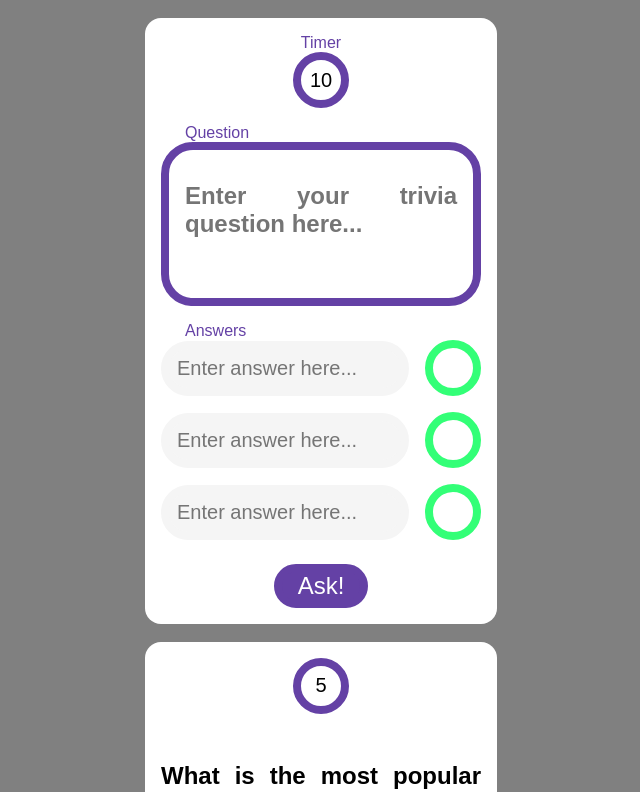
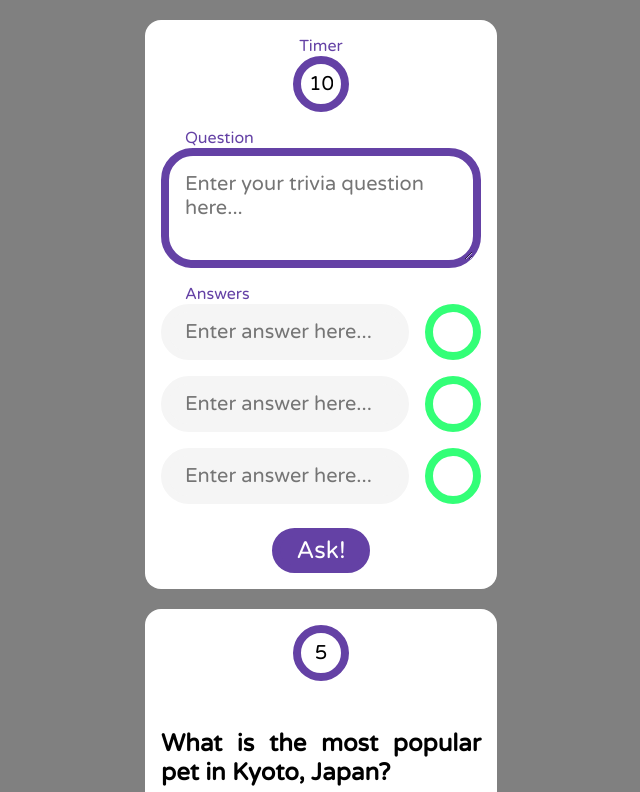
Before and after one commit to bern/live-trivia, a React (Create React App) app in the folder trivia-frontend/: page / in a window 1280 px wide. Shown: the top 792 px of the page, without its empty margins (319-959 px from the left). Built offline with nearby package versions, Linux system fonts and the light colour scheme.

Commit message:
more front-end wire up, ready to submit data from streamer side, need to add form validation though

```diff
--- a/trivia-frontend/package.json
+++ b/trivia-frontend/package.json
@@ -3,6 +3,7 @@
   "version": "0.1.0",
   "private": true,
   "dependencies": {
+    "font-awesome": "^4.7.0",
     "react": "^16.2.0",
     "react-dom": "^16.2.0",
     "react-scripts": "1.1.0"
--- a/trivia-frontend/src/App.css
+++ b/trivia-frontend/src/App.css
@@ -1,3 +1,4 @@
+@import 'https://fonts.googleapis.com/css?family=Varela+Round';
 .App {
 
 }
@@ -6,7 +7,7 @@
   color: white;
 }
 
-html, input, textarea, button{
+html, input, textarea, button, div{
   font-family: 'Varela Round', sans-serif;
 }
 
--- a/trivia-frontend/src/Streamer/Streamer.css
+++ b/trivia-frontend/src/Streamer/Streamer.css
@@ -2,22 +2,24 @@
 
 
   .creator-input{
-    padding: .5rem 1rem;
+    border-radius: 2rem;
     font-size: 1.25rem;
-    border-radius: 2rem;
-    background: white;
+    padding: .5rem 1rem !important;
+
   }
   .creator-input--question{
     border: .5rem solid #6441a5;
+    font-size: 1.25rem;
     margin: 0 1rem;
+    background: white;
+    padding: 1rem !important;
   }
 
   .creator-input--answer{
     border: .5rem solid #f5f5f5;
-    font-size: 1.25rem;
-
     margin-right: 1rem;
     width: 100%;
+    color: black !important;
   }
 
   .creator-input-label{
--- a/trivia-frontend/src/Streamer/Streamer.js
+++ b/trivia-frontend/src/Streamer/Streamer.js
@@ -1,4 +1,5 @@
 import './Streamer.css';
+import 'font-awesome/css/font-awesome.min.css';
 import React, { Component } from 'react';
 
 export default class Streamer extends Component {
@@ -25,33 +26,33 @@ export default class Streamer extends Component {
             <div>
                  <div className="question-box">
                     <label className="creator-input-label creator-input-label--timer" htmlFor="timer" > Timer </label>
-                    <input name="timer" className="question-timer creator-input--timer" maxLength="2" defaultValue={this.state.timer} onChange={(value) => console.log(value)}/>
+                    <input name="timer" className="question-timer creator-input--timer" maxLength="2" defaultValue={this.state.timer} onChange={(event) => this.setState({timer: event.target.value})}/>
                     <label className="creator-input-label creator-input-label--question" htmlFor="question"> Question </label>
-                    <textarea name="question" rows="3" className="question-text creator-input creator-input--question" placeholder="Enter your trivia question here..." ></textarea>
+                    <textarea name="question" rows="3" className="creator-input creator-input--question" placeholder="Enter your trivia question here..." onChange={(event) => this.setState({question: event.target.value})}></textarea>
 
                     <div className="question-answers ">
                         <label className="creator-input-label creator-input-label--answer" htmlFor="question"> Answers </label>
 
                         <div className="input-radio-wrapper creator-input-radios">
-                            <input className="question-answers-item creator-input creator-input--answer" placeholder="Enter answer here..."/>
+                            <input className="question-answers-item creator-input creator-input--answer" placeholder="Enter answer here..." onChange={(event) => {let newVal = event.target.value; this.setState( (prevState) => ({answers: [newVal, prevState.answers[1], prevState.answers[2]]}))}}/>
                             <div className="creator-input-radio">
-                                <input id="answer1"  type="radio" value="1" name="correct" />
+                                <input id="answer1"  type="radio" value="1" name="correct" onChange={(event) => this.setState({correct: event.target.value})}/>
                                 <label htmlFor="answer1"><i className="fa fa-check fa-lg white"></i></label>
                             </div>
                         </div>
 
                         <div className="input-radio-wrapper creator-input-radios">
-                            <input className="question-answers-item creator-input creator-input--answer" placeholder="Enter answer here..."/>
+                            <input className="question-answers-item creator-input creator-input--answer" placeholder="Enter answer here..." onChange={(event) => {let newVal = event.target.value; this.setState( (prevState) => ({answers: [prevState.answers[0], newVal, prevState.answers[2]]}))}}/>
                             <div className="creator-input-radio">
-                                <input id="answer2"  type="radio" value="2" name="correct" />
+                                <input id="answer2"  type="radio" value="2" name="correct" onChange={(event) => this.setState({correct: event.target.value})}/>
                                 <label htmlFor="answer2"><i className="fa fa-check fa-lg white"></i></label>
                             </div>
                         </div>
 
                         <div className="input-radio-wrapper creator-input-radios">
-                            <input className="question-answers-item creator-input creator-input--answer" placeholder="Enter answer here..."/>
+                            <input className="question-answers-item creator-input creator-input--answer" placeholder="Enter answer here..." onChange={(event) => {let newVal = event.target.value; this.setState( (prevState) => ({answers: [prevState.answers[0], prevState.answers[1], newVal]}))}}/>
                             <div className="creator-input-radio">
-                                <input id="answer3"  type="radio" value="3" name="correct" />
+                                <input id="answer3"  type="radio" value="3" name="correct" onChange={(event) => this.setState({correct: event.target.value})}/>
                                 <label htmlFor="answer3"><i className="fa fa-check fa-lg white"></i></label>
                             </div>
                         </div>
```
Also changed, not shown: 1 other file (tests, documents, lock files or other folders).
